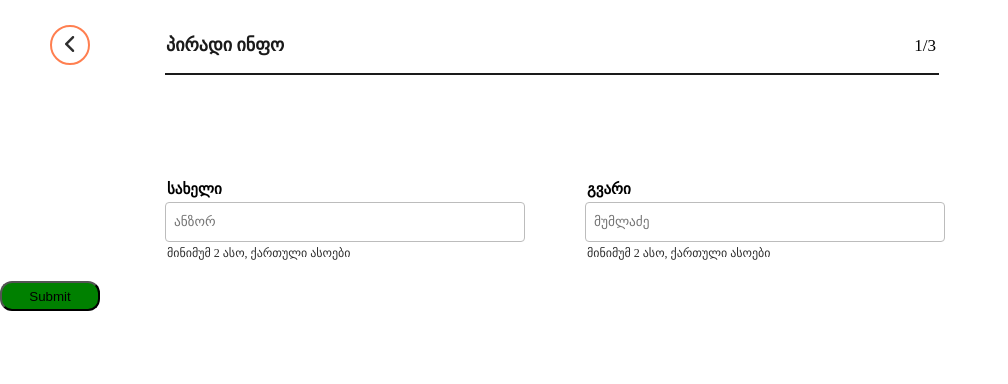
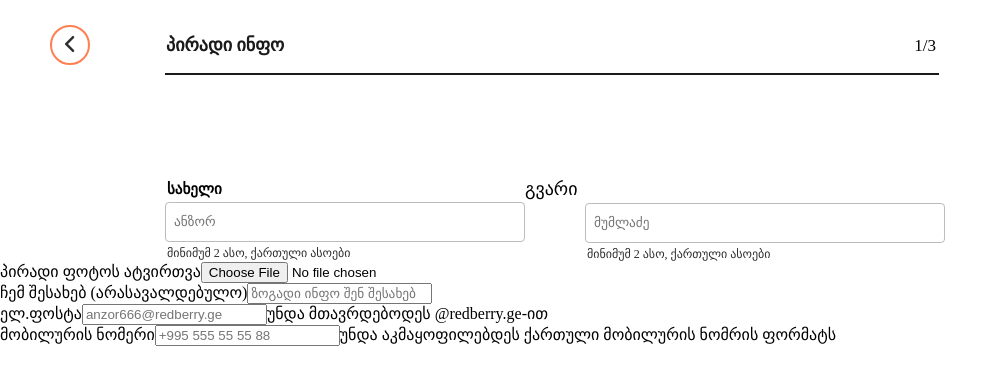
Before and after one commit to lizirukh/Redberry_Task, a React (Create React App) app: page / in a window 1280 px wide. Shown: the top 384 px of the page, without its empty margins (0-1008 px from the left). Built offline with nearby package versions, Linux system fonts and the light colour scheme; a web font is replaced by a local one.

Commit message:
Updating html/css part of Info Form

```diff
--- a/src/components/InfoPage.jsx
+++ b/src/components/InfoPage.jsx
@@ -1,21 +1,22 @@
-import React, { useState } from "react";
+// import React, { useState } from "react";
 import Header from "./Header";
 import "./InfoPage.css";
 
 const InfoPage = () => {
-  const [name, setName] = useState("");
-  const [lastName, setLastName] = useState("");
-  const [error, setError] = useState(false);
+//   const [name, setName] = useState("");
+//   const [lastName, setLastName] = useState("");
+//   const [error, setError] = useState(false);
 
-  const handler = (e) => {
-    e.preventDefault();
-    if (name.length<2 || lastName.length<2) {
-        setError(true);
-    }
-    if (name&&lastName) {
-        console.log("First Name: ", name, "Last Name: ", lastName);
-    }
-  };
+//   const handler = (e) => {
+//     e.preventDefault();
+//     if (name.length<2 || lastName.length<2) {
+//         setError(true);
+//     }
+//     if (error) {
+//         // setName("item1True");
+//         console.log(name)
+//     }
+//   };
 
   return (
     <div className="container">
@@ -28,25 +29,41 @@ const InfoPage = () => {
             <input
               className="item1"
               placeholder="ანზორ"
-              onChange={(e) => setName(e.target.value)}
+            //   onClick={ handler }
             />
             {/* <br /> */}
             <label className="valError">მინიმუმ 2 ასო, ქართული ასოები</label>
           </div>
           <div>
-            <label className="lastname">გვარი</label>
+            <label className="lastName">გვარი</label>
             <br />
             <input
               className="item2"
               placeholder="მუმლაძე"
-              onChange={(e) => setLastName(e.target.value)}
+            //   onChange={(e) => setLastName(e.target.value)}
             />
             <label className="valError1">მინიმუმ 2 ასო, ქართული ასოები</label>
           </div>
         </div>
+        <div className="uploadingImg">
+            <label className="imgLab">პირადი ფოტოს ატვირთვა</label>
+            <input type="file" name="file"/>
+        </div>
+        <div className="aboutMe">
+            <label className="ab">ჩემ შესახებ (არასავალდებულო)</label>
+            <input type="text" placeholder="ზოგადი ინფო შენ შესახებ" className="aboutMeText"/>
+        </div>
 
-        <div>
-          <button onClick={handler}>Submit</button>
+        <div className="emailCont">
+            <label className="eLab">ელ.ფოსტა</label>
+            <input type="text" placeholder="anzor666@redberry.ge" className="email"/>
+            <label className="emailVal">უნდა მთავრდებოდეს @redberry.ge-ით</label>
+        </div>
+
+        <div className="numberCont">
+            <label className="numLab">მობილურის ნომერი</label>
+            <input type="text" placeholder="+995 555 55 55 88" className="number"/>
+            <label className="numVal">უნდა აკმაყოფილებდეს ქართული მობილურის ნომრის ფორმატს</label>
         </div>
       </div>
 
```
